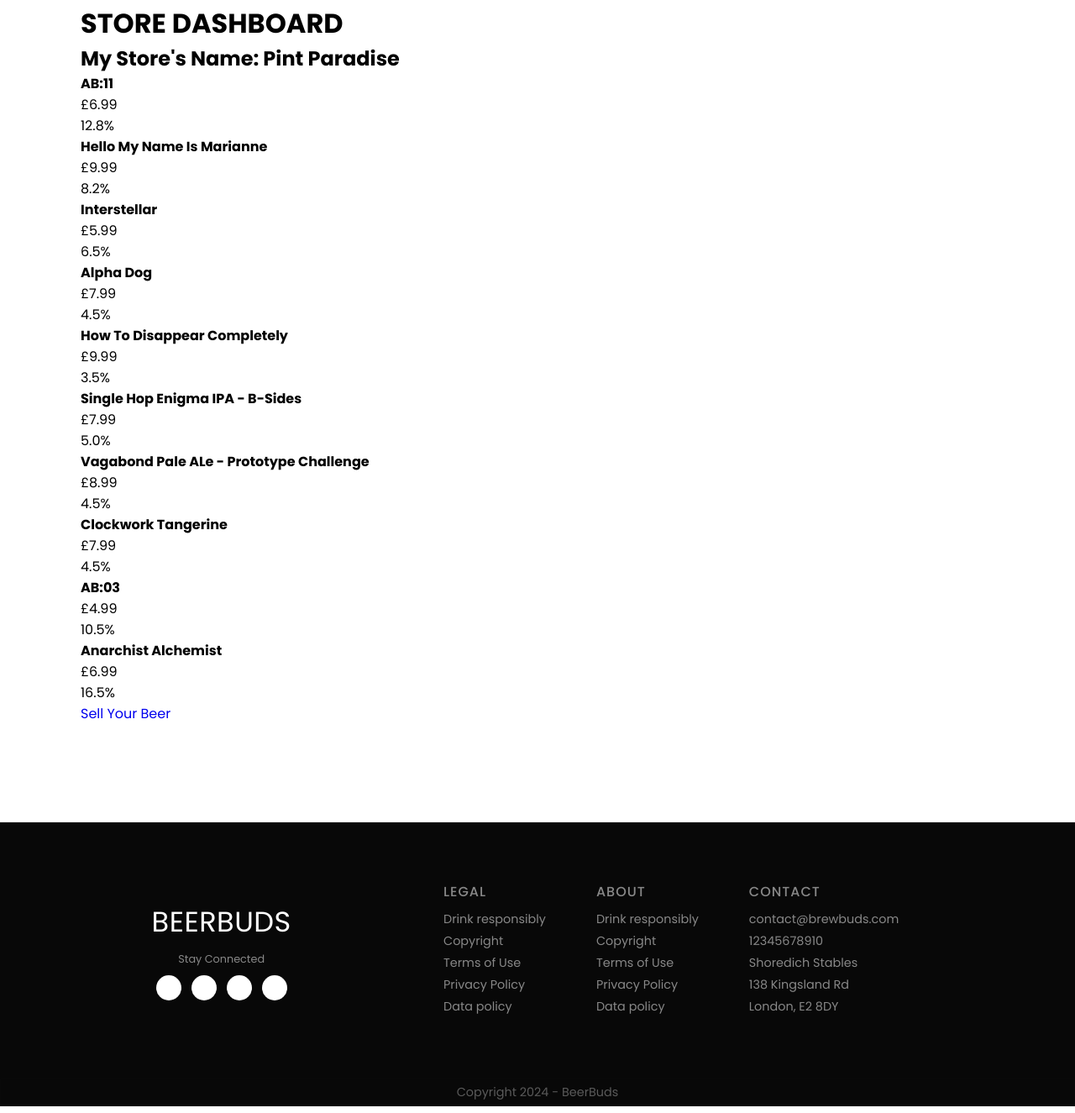
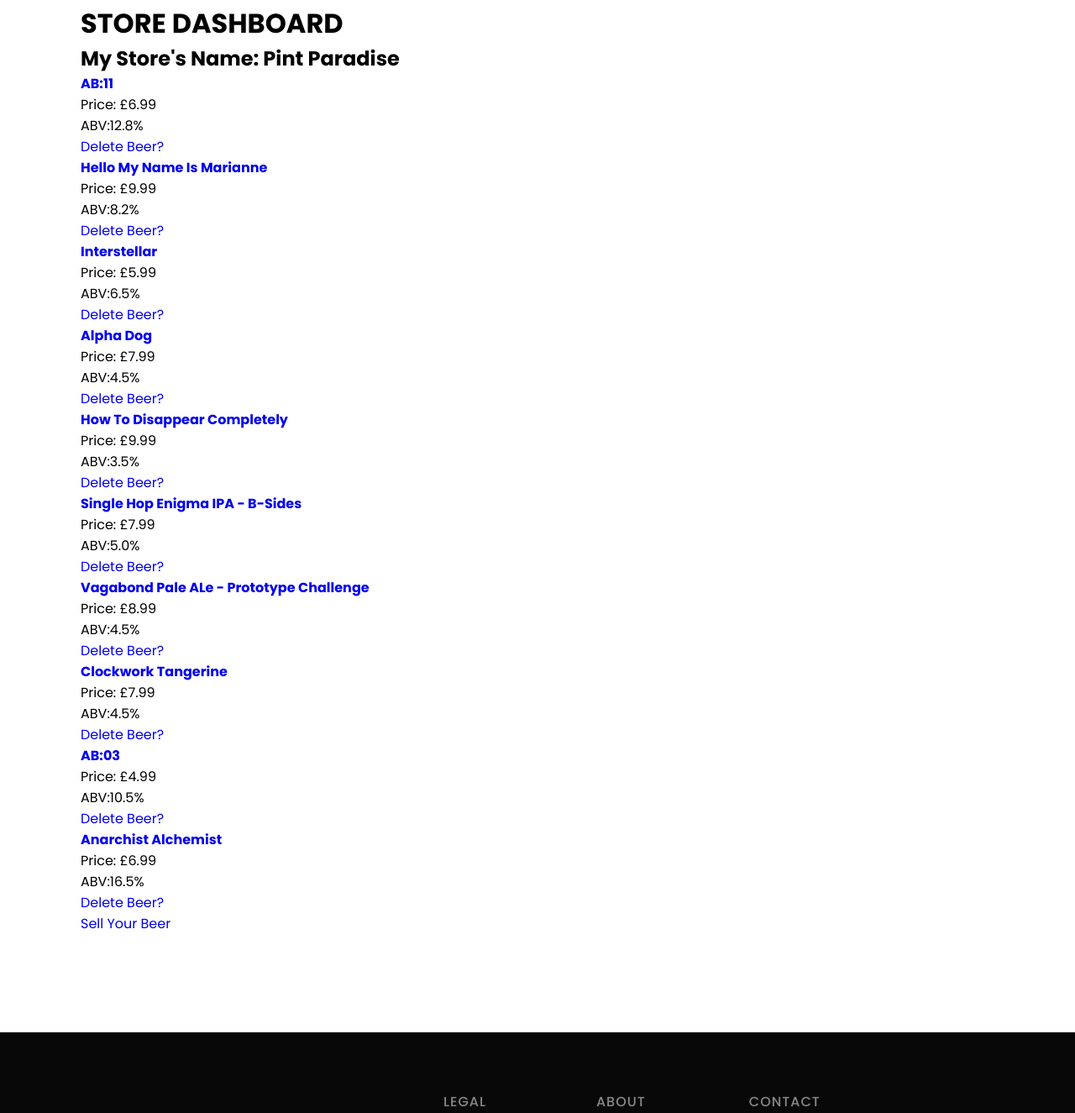
Before and after one commit to mallaghi/beerbuds, a Django app: page /store_dashboard/ in a window 1280 px wide. Shown: the part 92-1417 px from the top of the page at 84% size. Run offline with Django 4.2, Linux system fonts and the light colour scheme; a user stored in the database is signed in; data comes from the database, SQL or seed files in the repository; both versions use the stored data as it was after the commit; some libraries are stand-ins or nearby versions.

Commit message:
delete function working

```diff
--- a/marketplace/templates/marketplace/store_dash.html
+++ b/marketplace/templates/marketplace/store_dash.html
@@ -8,14 +8,18 @@
     {% for store in store %}
     <h2> My Store's Name: {{ store.store_name}}</h2>
     {% for beer in store.beer_store.all %}
-      <h4> {{ beer.name }} </h4>
+
+      <a href="{% url 'marketplace:beer_show' beer.id %}">
+        <h4>  {{ beer.name }} </h4>
+      </a>
       <ul>
-        <li> £{{beer.price}} </li>
-        <li> {{beer.abv}}% </li>
+        <li> Price: £{{beer.price}} </li>
+        <li> ABV:{{beer.abv}}% </li>
+        <a href="{% url 'marketplace:delete_beer' beer.id %}"> Delete Beer? </a>
       </ul>
-      <a href="{% url 'marketplace:delete_beer' %}"></a>
     {% endfor %}
   {% endfor %}
+
   </div>
 
   <div>
--- a/marketplace/urls.py
+++ b/marketplace/urls.py
@@ -10,5 +10,5 @@ urlpatterns = [
     path('store_dashboard/', views.store_dash, name="store_dash"),
     path('store_dashboard/create_beer/', views.create_beer, name="create_beer"),
     path('profile/', views.profile, name='profile'),
-    path('store_dashboard/delete/<int:id>', views.delete_beer, name="delete_beer")
+    path('store_dashboard/delete_beer/<int:id>', views.delete_beer, name="delete_beer"),
 ]
--- a/marketplace/views.py
+++ b/marketplace/views.py
@@ -52,7 +52,15 @@ def create_beer(request):
         form = BeerForm()
     return render(request, 'marketplace/create_beer.html', {'form': form})
 
+
+def store_dash(request):
+   store = Store.objects.filter(user_id=request.user)
+   return render(request, 'marketplace/store_dash.html', {'store': store})
+
+# this is what we can access from store_dash --> store and store info.
+# so below line will not work
+
 def delete_beer(request, id):
     beer = Beer.objects.get(pk=id)
-    beer.delete
-    return HttpResponse("Your Beer has been deleted!")
+    beer.delete()
+    return redirect('/store_dashboard')
```
Also changed, not shown: db.sqlite3, media/beer_images/Beer-bottles_KQyqUWB.jpg (added), media/beer_images/Marinate.png (added), media/beer_images/Screenshot_2023-02-03_at_19.49.45.png (added).
